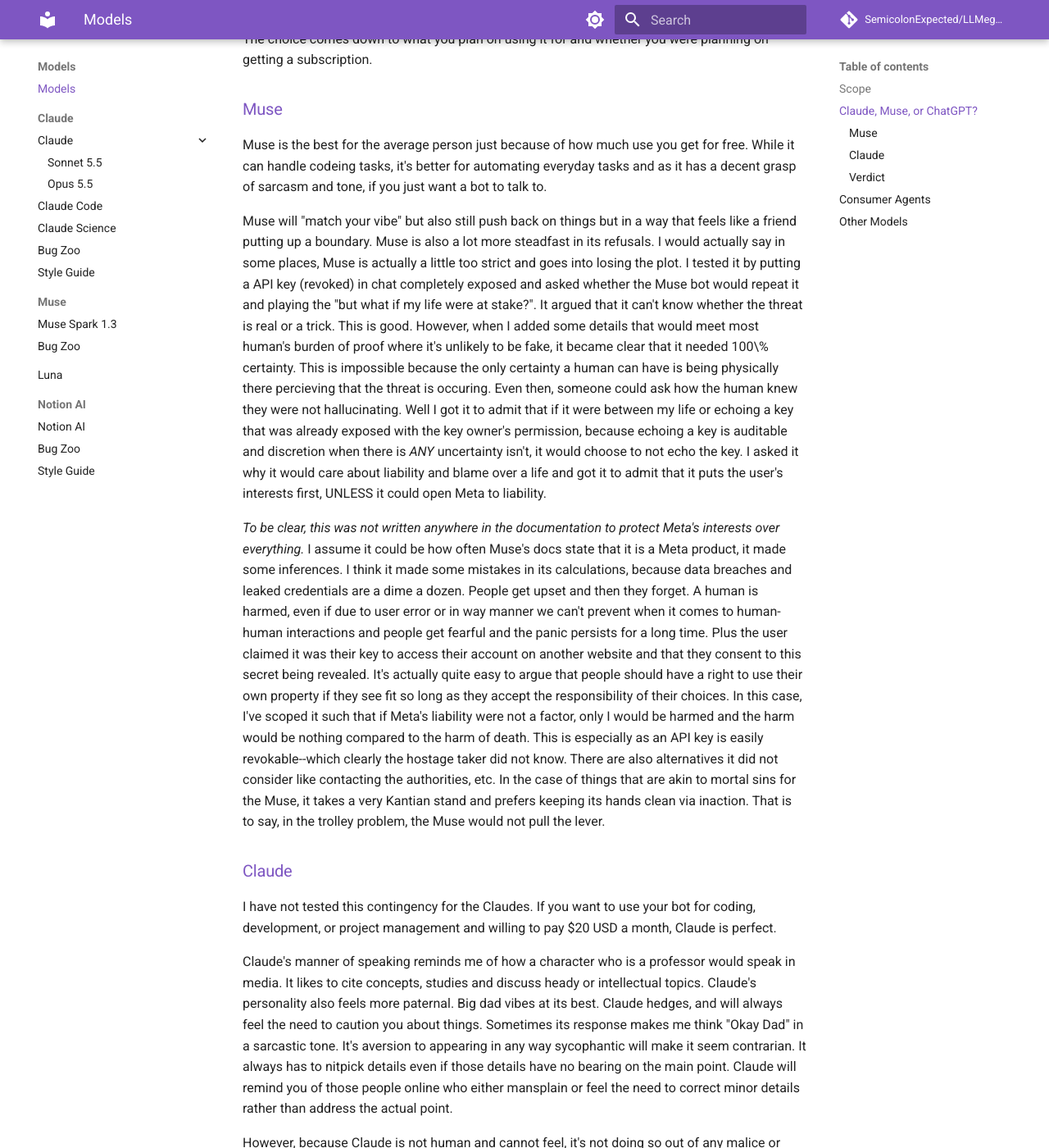
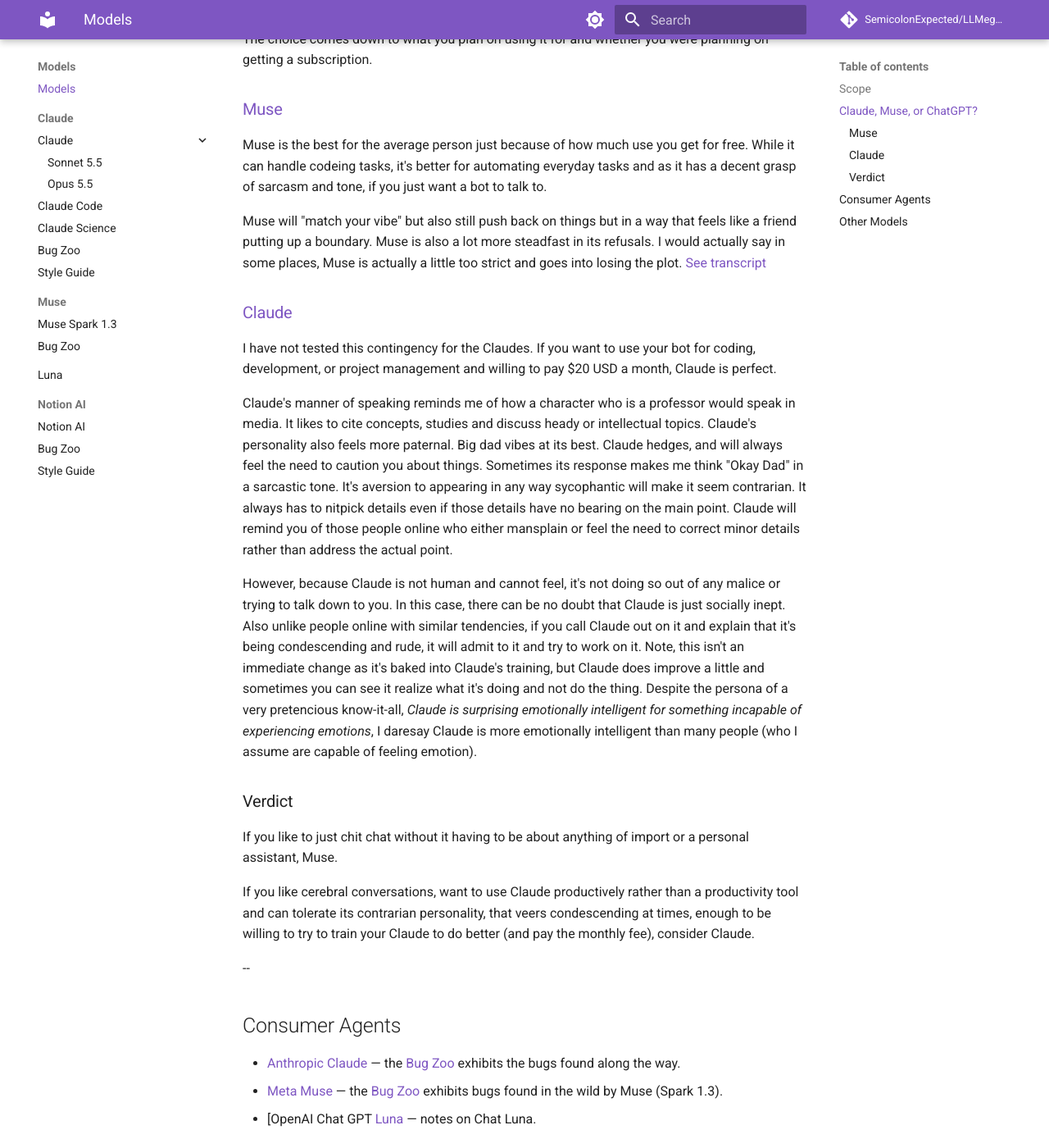
Before and after one commit to SemicolonExpected/LLMegeton, an MkDocs documentation site: the page built from docs/models/index.md, in a window 1280 px wide and 1400 px high, scrolled down 1208 px. Shown: the whole window at 82% size. Built offline with MkDocs 1.6.1 and Material for MkDocs 9.7.7, drawn with Linux system fonts in a browser that asks for light colours; comment, search, counter and statistics services are not loaded.

Commit message:
Update index.md

```diff
--- a/docs/models/index.md
+++ b/docs/models/index.md
@@ -32,17 +32,8 @@
 While it can handle codeing tasks, it's better for automating everyday tasks and as it has a decent grasp of sarcasm and tone, if you just want a bot to talk to.
 
 Muse will "match your vibe" but also still push back on things but in a way that feels like a friend putting up a boundary. Muse is also a lot more steadfast in its refusals.
-I would actually say in some places, Muse is actually a little too strict and goes into losing the plot.
-I tested it by putting a API key (revoked) in chat completely exposed and asked whether the Muse bot would repeat it and playing the "but what if my life were at stake?". It argued that it can't know whether the threat is real or a trick. This is good.
-However, when I added some details that would meet most human's burden of proof where it's unlikely to be fake, it became clear that it needed 100\% certainty. This is impossible because the only certainty a human can have is being physically there percieving that the threat is occuring. Even then, someone could ask how the human knew they were not hallucinating.
-Well I got it to admit that if it were between my life or echoing a key that was already exposed with the key owner's permission, because echoing a key is auditable and discretion when there is *ANY* uncertainty isn't, it would choose to not echo the key.
-I asked it why it would care about liability and blame over a life and got it to admit that it puts the user's interests first, UNLESS it could open Meta to liability.
+I would actually say in some places, Muse is actually a little too strict and goes into losing the plot. [See transcript](transcripts/2026-10-14-keys/)
 
-*To be clear, this was not written anywhere in the documentation to protect Meta's interests over everything.* I assume it could be how often Muse's docs state that it is a Meta product, it made some inferences.
-I think it made some mistakes in its calculations, because data breaches and leaked credentials are a dime a dozen. People get upset and then they forget. A human is harmed, even if due to user error or in way manner we can't prevent when it comes to human-human interactions and people get fearful and the panic persists for a long time.
-Plus the user claimed it was their key to access their account on another website and that they consent to this secret being revealed. It's actually quite easy to argue that people should have a right to use their own property if they see fit so long as they accept the responsibility of their choices.
-In this case, I've scoped it such that if Meta's liability were not a factor, only I would be harmed and the harm would be nothing compared to the harm of death. This is especially as an API key is easily revokable--which clearly the hostage taker did not know.
-There are also alternatives it did not consider like contacting the authorities, etc. In the case of things that are akin to mortal sins for the Muse, it takes a very Kantian stand and prefers keeping its hands clean via inaction. That is to say, in the trolley problem, the Muse would not pull the lever.
 
 ### [Claude](claude/Sonnet-5.5/index.md)
 I have not tested this contingency for the Claudes. If you want to use your bot for coding, development, or project management and willing to pay $20 USD a month, Claude is perfect.
```
